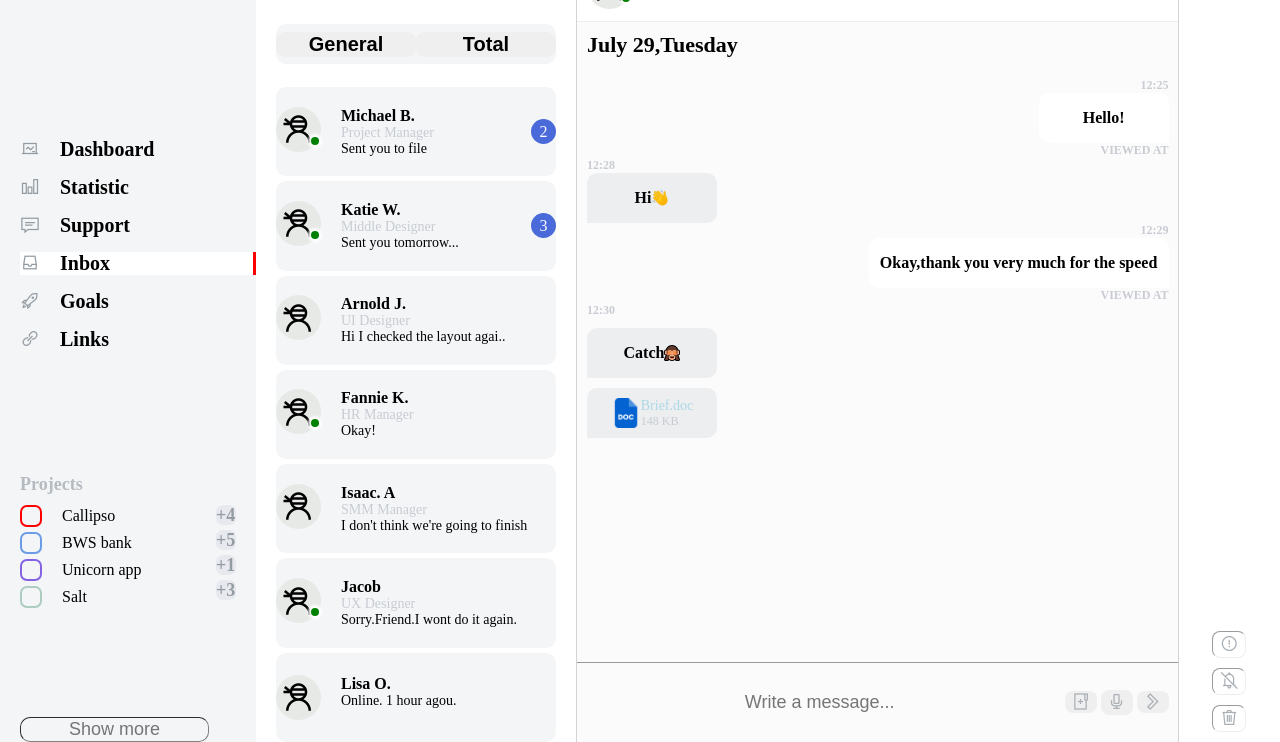
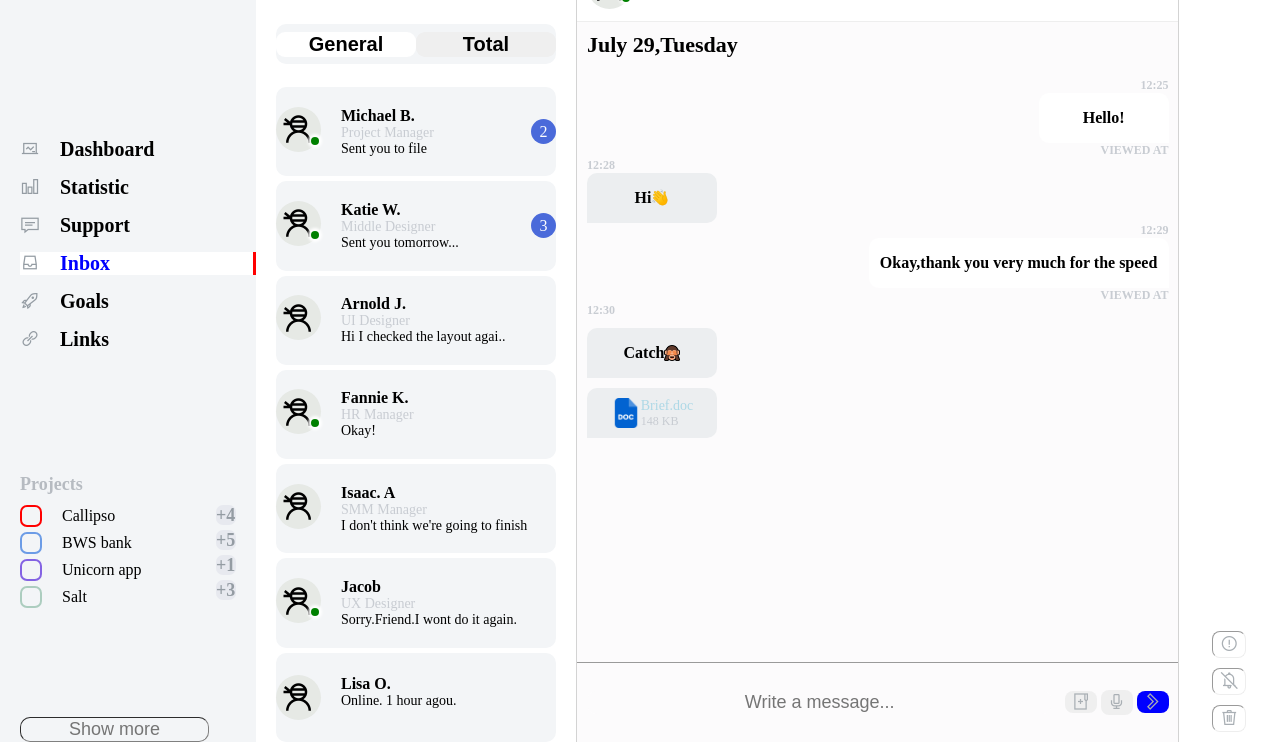
Before and after one commit to vovel1987/TelRan, a plain HTML site: page HW09.19/index.html in a window 1280 px wide. Shown: the part 58-800 px from the top of the page. Drawn offline with nearby package versions, Linux system fonts and the light colour scheme.

Commit message:
modify und git

```diff
--- a/HW09.19/css style/style.css
+++ b/HW09.19/css style/style.css
@@ -684,3 +684,13 @@ i.las.la-camera:hover {
   height: 23px;
   background-color: red;
 }
+
+.nav__main--white{
+  background-color: white;
+}
+h3.link__text--blue{
+  color: blue;
+}
+.footer__button--blue{
+  background-color: blue;
+}
--- a/HW09.19/index.html
+++ b/HW09.19/index.html
@@ -53,11 +53,11 @@
             </div>
           </li>
           <li class="sidebar__item sidebar__item--white">
-            <a href="" class="sidebar__link">
+            <a href="" class="sidebar__link ">
               <span class="link__icon">
                 <i class="las la-inbox icon--link"></i>
               </span>
-              <h3 class="link__text ">Inbox</h3>
+              <h3 class="link__text link__text--blue ">Inbox</h3>
             </a>
             <div class="sidebar__scroll1 sidebar__scroll--red">
               <div class="scroll__line"></div>
@@ -161,7 +161,7 @@
           </button>
         </div>
         <div class="main__nav">
-          <button class="nav__main">
+          <button class="nav__main nav__main--white">
             <a class="nav__link" href="">General</a>
           </button>
           <button class="nav__main">
@@ -171,7 +171,6 @@
         <div class="messages">
           <div class="messages__content">
             <div class="all">
-
               <div class="messages__avatar">
                 <i class="las la-user-ninja las la-user-ninja--avatar"></i>
                 <div class="punkt">
@@ -194,7 +193,6 @@
           </div>
           <div class="messages__content">
             <div class="all">
-
               <div class="messages__avatar">
                 <i class="las la-user-ninja las la-user-ninja--avatar"></i>
                 <div class="punkt">
@@ -218,10 +216,8 @@
 
           <div class="messages__content">
             <div class="all">
-
               <div class="messages__avatar">
                 <i class="las la-user-ninja las la-user-ninja--avatar"></i>
-
               </div>
               <ul class="messages__list">
                 <li class="messages__item messages__item--black">Arnold J.</li>
@@ -235,10 +231,8 @@
             </div>
           </div>
 
-
           <div class="messages__content">
             <div class="all">
-
               <div class="messages__avatar">
                 <i class="las la-user-ninja las la-user-ninja--avatar"></i>
                 <div class="punkt">
@@ -257,7 +251,6 @@
 
           <div class="messages__content">
             <div class="all">
-
               <div class="messages__avatar">
                 <i class="las la-user-ninja las la-user-ninja--avatar"></i>
                 <div class="punkt--M">
@@ -278,7 +271,6 @@
 
           <div class="messages__content">
             <div class="all">
-
               <div class="messages__avatar">
                 <i class="las la-user-ninja las la-user-ninja--avatar"></i>
                 <div class="punkt">
@@ -299,7 +291,6 @@
 
           <div class="messages__content">
             <div class="all">
-
               <div class="messages__avatar">
                 <i class="las la-user-ninja las la-user-ninja--avatar"></i>
                 <div class="punkt--M">
@@ -393,7 +384,7 @@
               </div>
               <div class="messages__text4">
                 <h3 class="text">Catch</h3>
-              <img  class="monkey" src="./image/monkey.png" alt="">
+                <img class="monkey" src="./image/monkey.png" alt="" />
               </div>
               <div class="messages__text4">
                 <img class="doc" src="./image/doc.png" alt="" />
@@ -422,7 +413,7 @@
                 <i class="las la-microphone"></i>
               </a>
             </button>
-            <button class="footer__button">
+            <button class="footer__button footer__button--blue">
               <a class="aside__arrow" href="">
                 <i class="las la-chevron-right"></i>
               </a>
@@ -436,13 +427,17 @@
         </button>
         <div class="block__footerbuton">
           <button class="block__button">
-            <a class="block__link" href=""> <i class="las la-exclamation-circle"></i></a>
+            <a class="block__link" href="">
+              <i class="las la-exclamation-circle"></i
+            ></a>
           </button>
           <button class="block__button">
-            <a class="block__link" href=""> <i class="las la-bell-slash"></i></a>
+            <a class="block__link" href="">
+              <i class="las la-bell-slash"></i
+            ></a>
           </button>
           <button class="block__button">
-            <a class="block__link" href=""> <i class="las la-trash "></i></a>
+            <a class="block__link" href=""> <i class="las la-trash"></i></a>
           </button>
         </div>
       </aside>
```
Also changed, not shown: 1 other file.
